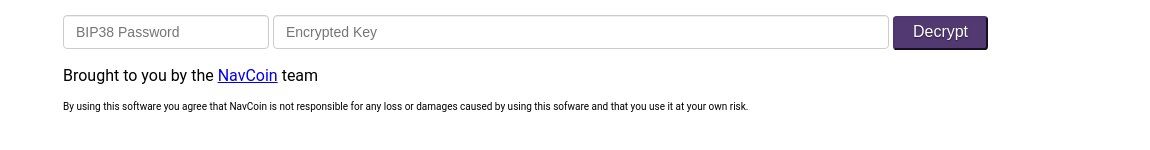
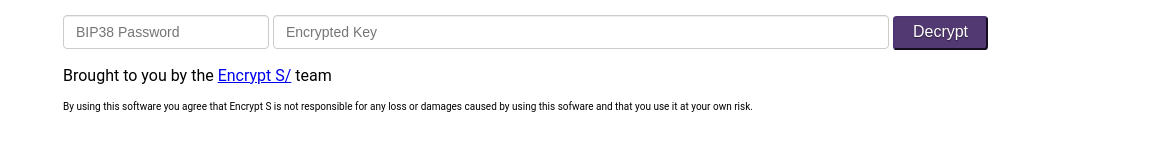
Before and after one commit to Encrypt-S/paper-wallet, an Electron app: page index.html in a window 1150 px wide. Both pictures are taken after a click on the link "Decrypt". Shown: the part 454-604 px from the top of the page. Drawn offline with Linux system fonts and the light colour scheme.

Commit message:
Updated the footer to refer to Encryt-S not NavCoin

```diff
--- a/index.html
+++ b/index.html
@@ -218,8 +218,8 @@
 
     <div class="footer">
       <div class="container">
-        <p>Brought to you by the <a href="http://www.navcoin.org" target="e">NavCoin</a> team</p>
-        <p class="terms">By using this software you agree that NavCoin is not responsible for any loss or damages caused by using this sofware and that you use it at your own risk.</p>
+        <p>Brought to you by the <a href="https://encrypt-s.com/" target="e">Encrypt S/</a> team</p>
+        <p class="terms">By using this software you agree that Encrypt S is not responsible for any loss or damages caused by using this sofware and that you use it at your own risk.</p>
       </div>
     </div>
   </div>
```
